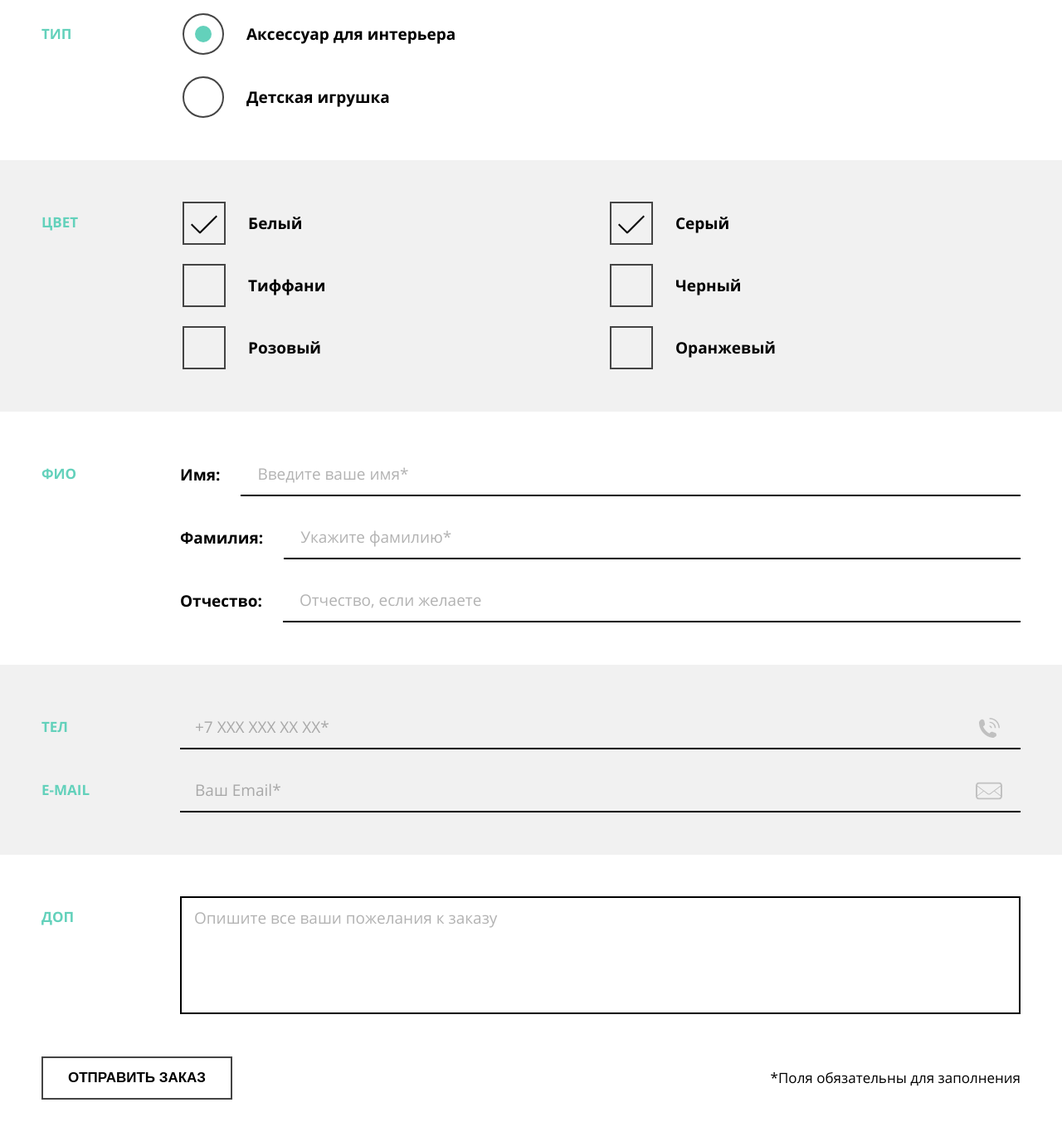
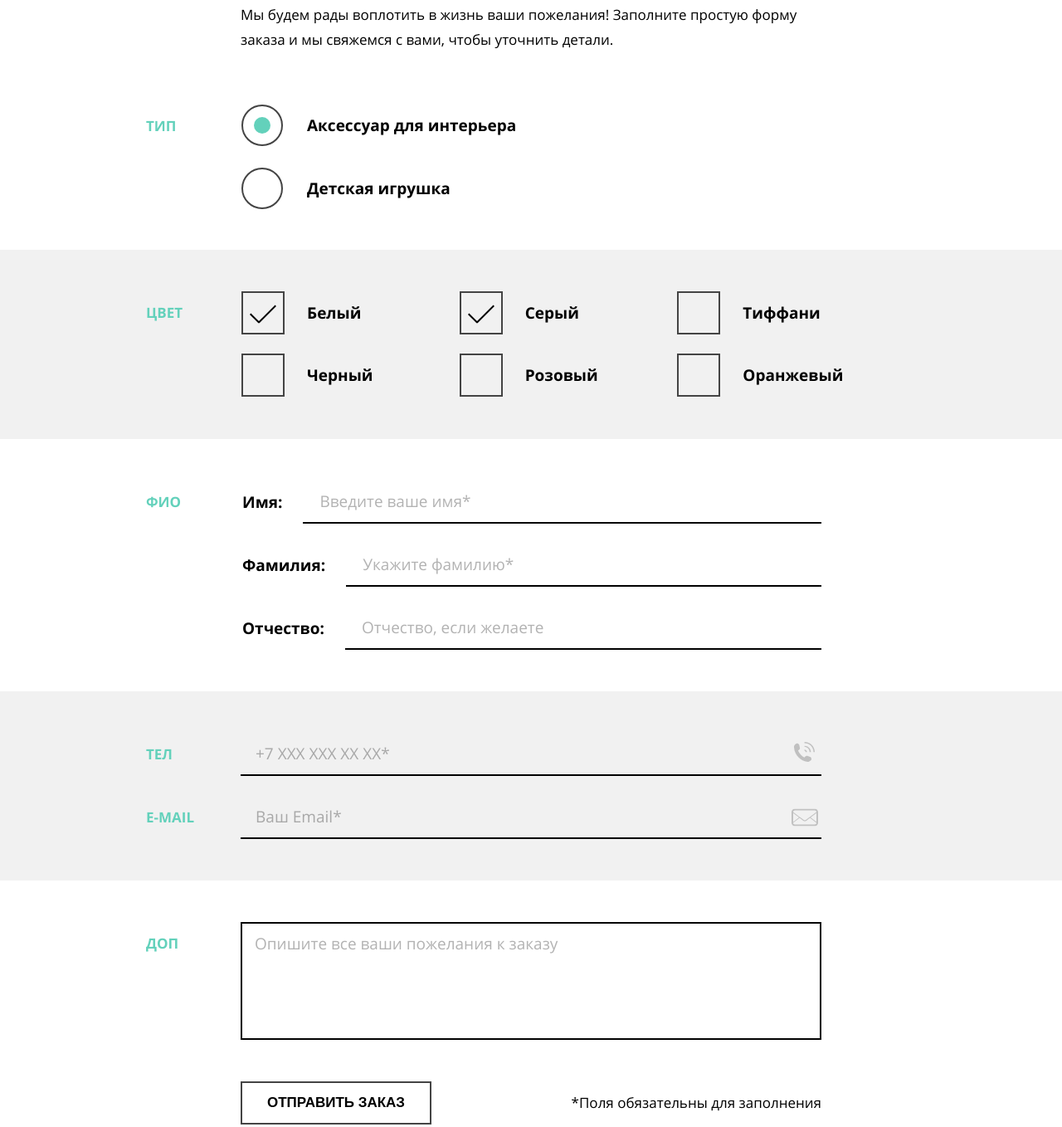
Before and after one commit to Mir0van/1952407-mishka-25, a plain HTML site: page source/form.html in a window 1280 px wide. Shown: the part 457-1815 px from the top of the page at 83% size. Drawn offline with nearby package versions, Linux system fonts and the light colour scheme; files that its build step writes are made by us from their sources.

Commit message:
add: form desktop styles

```diff
--- a/source/form.html
+++ b/source/form.html
@@ -107,7 +107,7 @@
             </fieldset>
           </div>
           <div class="form__wrapper-group">
-            <fieldset class="form__group">
+            <fieldset class="form__group form__group--checkbox">
               <span class="form__legend">Цвет</span>
               <ul class="form__list checkbox">
                 <li class="checkbox__item">
--- a/source/sass/blocks/checkbox.scss
+++ b/source/sass/blocks/checkbox.scss
@@ -7,6 +7,11 @@
     padding: 0;
     grid-template-columns: repeat(2, 1fr);
     column-gap: 20px;
+  }
+
+  @media (min-width: $desktop-width) {
+    grid-template-columns: repeat(3, 1fr);
+    margin-right: 45px;
   }
 }
 
--- a/source/sass/blocks/contacts-data.scss
+++ b/source/sass/blocks/contacts-data.scss
@@ -3,6 +3,10 @@
     display: grid;
     grid-template-columns: 147px 1fr;
     column-gap: 20px;
+  }
+
+  @media (min-width: $desktop-width) {
+    grid-template-columns: 94px 1fr;
   }
 }
 
@@ -70,4 +74,13 @@
       right: 25px;
     }
   }
+
+  @media (min-width: $desktop-width) {
+    right: 4px;
+
+    &--tel {
+      top: 45%;
+      right: 8px;
+    }
+  }
 }
--- a/source/sass/blocks/form.scss
+++ b/source/sass/blocks/form.scss
@@ -7,6 +7,10 @@
 
   @media (min-width: $tablet-width) {
     padding: 0 50px;
+  }
+
+  @media (min-width: $desktop-width) {
+    padding: 0;
   }
 }
 
@@ -36,6 +40,38 @@
     &--contacts {
       grid-template-columns: auto;
       row-gap: 24px;
+    }
+  }
+
+  @media (min-width: $desktop-width) {
+    width: 928px;
+    margin: 0 auto;
+    padding-bottom: 49px;
+    grid-template-columns: 85px 1fr;
+
+    &--checkbox {
+      padding-bottom: 51px;
+    }
+
+    &--personal,
+    &--other,
+    &--contacts {
+      padding-bottom: 50px;
+      padding-right: 114px;
+    }
+
+    &--personal {
+      column-gap: 31px;
+    }
+
+    &--contacts {
+      grid-template-columns: auto;
+      row-gap: 24px;
+      padding-right: 114px;
+    }
+
+    &--other {
+      column-gap: 29px;
     }
   }
 }
@@ -70,6 +106,10 @@
     &::before {
       display: none;
     }
+  }
+
+  @media (min-width: $desktop-width) {
+    margin-top: 18px;
   }
 }
 
@@ -133,6 +173,13 @@
     align-items: center;
     justify-content: space-between;
   }
+
+  @media (min-width: $desktop-width) {
+    padding: 0;
+    margin: 0 auto;
+    margin-bottom: 49px;
+    width: 700px;
+  }
 }
 
 .form__required-info {
@@ -154,5 +201,6 @@
 
   @media (min-width: $tablet-width) {
     padding: 16px 30px;
+    margin-right: 20px;
   }
 }
--- a/source/sass/blocks/main-form.scss
+++ b/source/sass/blocks/main-form.scss
@@ -9,6 +9,12 @@
     background-repeat: repeat-x;
     background-position: center bottom;
     background-size: auto 24px;
+  }
+
+  @media (min-width: $desktop-width) {
+    padding-top: 37px;
+    padding-bottom: 114px;
+    background-size: auto 35.9px;
   }
 }
 
@@ -22,6 +28,13 @@
     font-size: 43px;
     line-height: 1.16;
   }
+
+  @media (min-width: $desktop-width) {
+    font-size: 53px;
+    line-height: 1.08;
+    margin: 0 auto;
+    width: 1050px;
+  }
 }
 
 .main-form__form {
@@ -29,6 +42,10 @@
 
   @media (min-width: $tablet-width) {
     padding-top: 55px;
+  }
+
+  @media (min-width: $desktop-width) {
+    padding-top: 99px;
   }
 }
 
@@ -45,4 +62,11 @@
     padding: 0 50px;
     margin-bottom: 14px;
   }
+
+  @media (min-width: $desktop-width) {
+    width: 1050px;
+    margin: 0 auto;
+    margin-bottom: 13px;
+    padding: 0 175px;
+  }
 }
--- a/source/sass/blocks/radio.scss
+++ b/source/sass/blocks/radio.scss
@@ -37,6 +37,10 @@
     height: 50px;
     margin-right: 27px;
   }
+
+  @media (min-width: $desktop-width) {
+    margin-right: 29px;
+  }
 }
 
 .radio__control-description {
```
